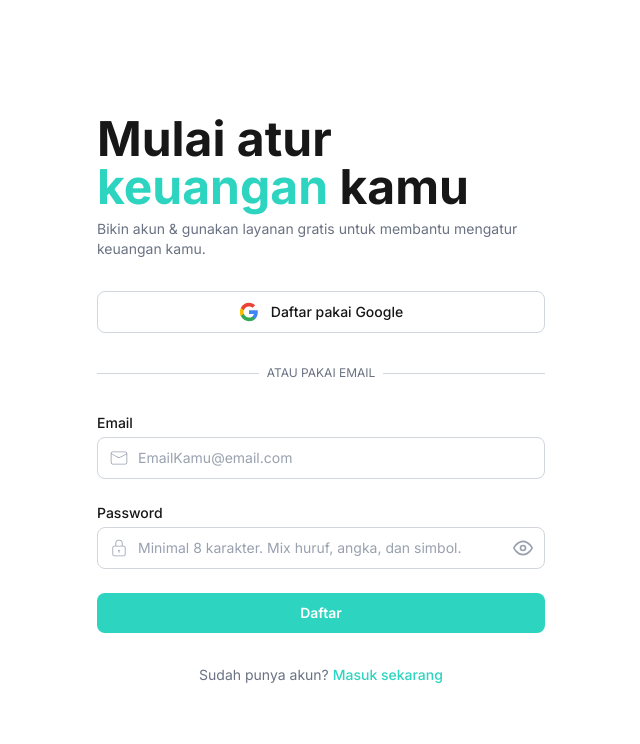
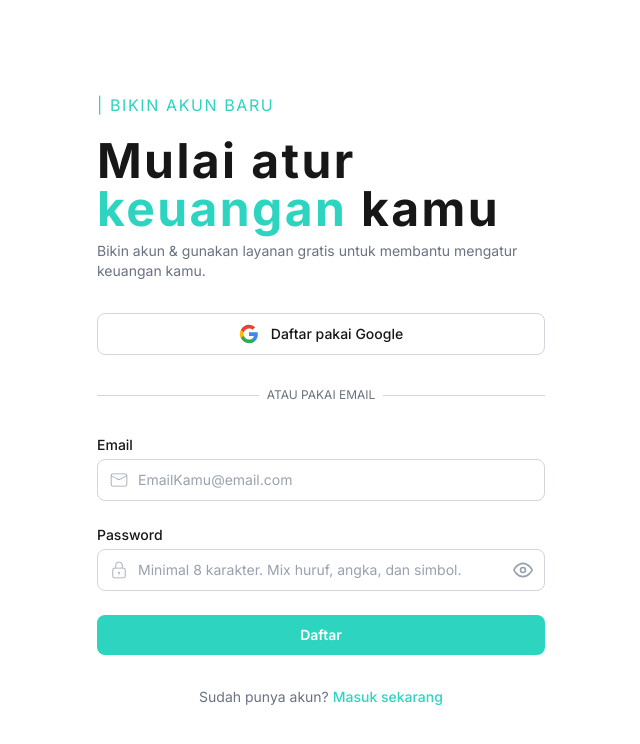
Before and after one commit to ilhamhilmi/Pandu, a Next.js app: page /sign-up in a window 1280 px wide. Shown: the top 744 px of the page, without its empty margins (319-959 px from the left). Built offline with nearby package versions, Linux system fonts and the light colour scheme; no server answers.

Commit message:
style: sign up & in

```diff
--- a/app/(auth)/sign-in/page.tsx
+++ b/app/(auth)/sign-in/page.tsx
@@ -12,6 +12,9 @@ export default function Login() {
     <main className="flex min-h-screen items-center justify-center bg-background px-4">
       <div className="w-full max-w-md space-y-8">
         {/* Header */}
+        <div className="flex mb-5">
+          <h2 className="text-primary font-inter uppercase tracking-widest">| Masuk ke akun</h2>
+        </div>
         <div className="text-start">
           <h1 className="font-inter text-4xl xl:text-5xl font-bold text-foreground">
             Selamat datang <span className="font-inter text-primary">kembali!</span>
--- a/app/(auth)/sign-up/page.tsx
+++ b/app/(auth)/sign-up/page.tsx
@@ -43,7 +43,7 @@ export default function Register() {
     })
 
     if (error) {
-      if(error.message === "User already registered"){
+      if (error.message === "User already registered") {
         alert("Email ini sudah terdaftar")
         return;
       }
@@ -59,8 +59,11 @@ export default function Register() {
     <main className="flex min-h-screen items-center justify-center bg-background px-4 py-12">
       <div className="w-full max-w-md space-y-8">
         {/* Header */}
+        <div className="flex mb-5">
+          <h2 className="text-primary font-inter uppercase tracking-widest">| Bikin akun baru</h2>
+        </div>
         <div className="text-start">
-          <h1 className="font-inter text-4xl xl:text-5xl font-bold text-foreground">
+          <h1 className="font-inter text-4xl xl:text-5xl font-bold text-foreground tracking-wider">
             Mulai atur <span className="text-primary">keuangan</span> kamu
           </h1>
           <p className="mt-2 text-sm text-gray-500 font-inter">
```
